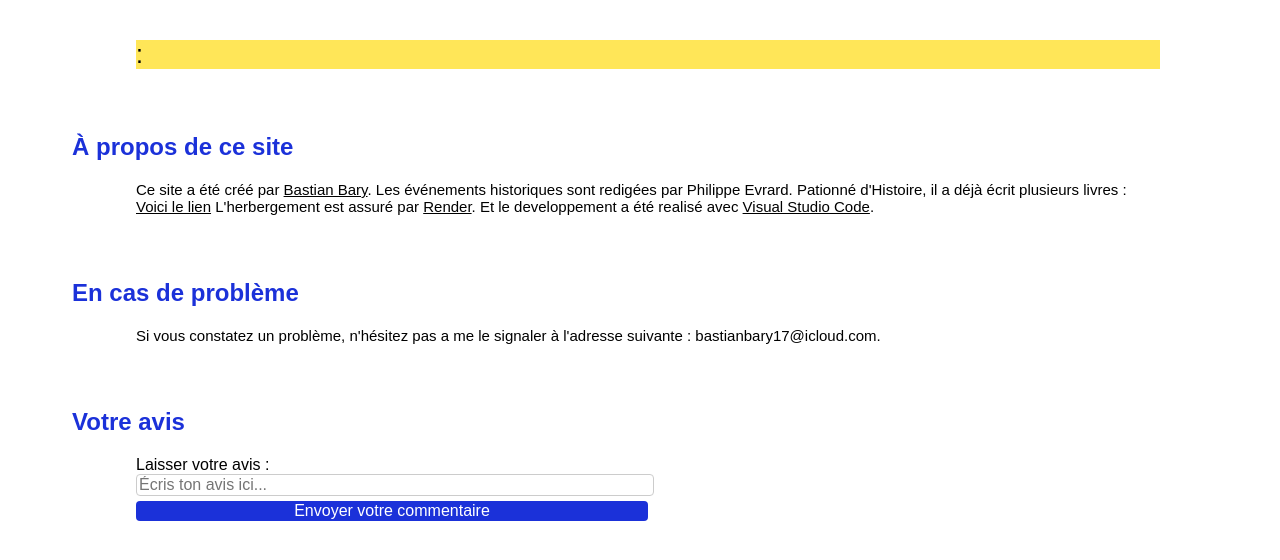
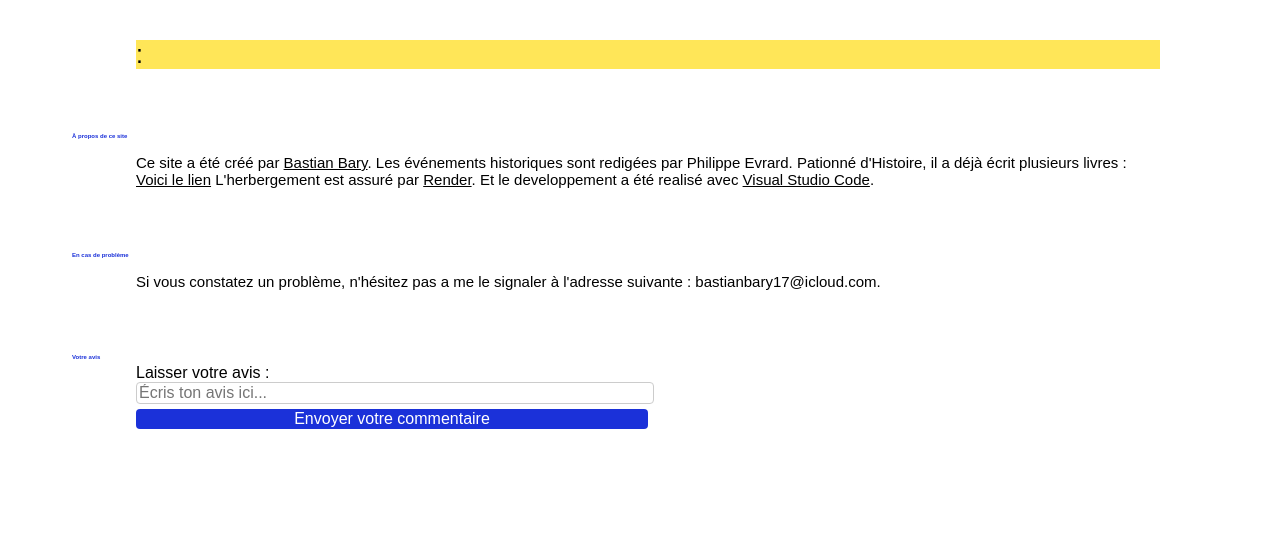
Before and after one commit to babadu17/evenement-du-jour, a Flask app: page / in a window 1280 px wide. Shown: the part 85-645 px from the top of the page. Run offline with Flask 3, Linux system fonts and the light colour scheme.

Commit message:
Update style.css

```diff
--- a/static/style.css
+++ b/static/style.css
@@ -51,6 +51,7 @@ h2 {
     margin-left: 5%;
     color:rgb(27, 49, 217);
     margin-top: 5%;
+    font-size: 30%;
 }
 
 .avi {
```
